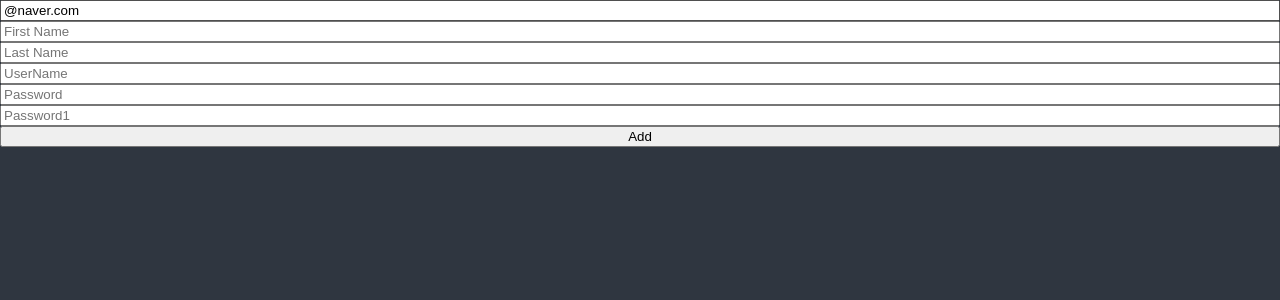
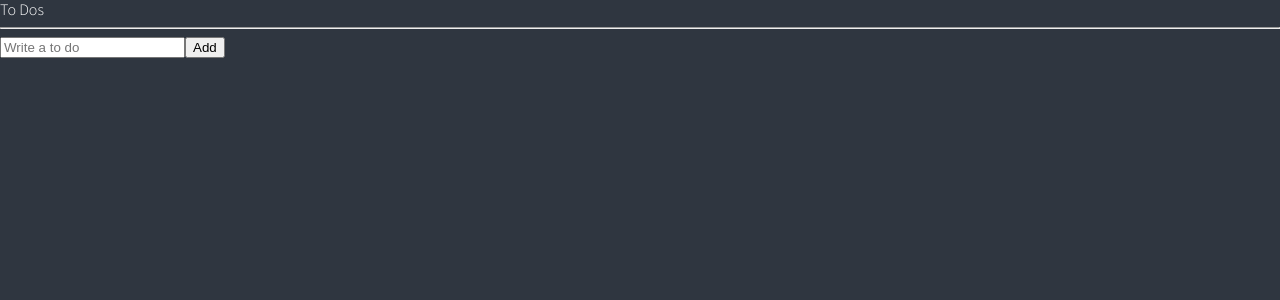
Before and after one commit to sweet-daphne/react-todo, a React (Create React App) app: page / in a window 1280 px wide. Shown: the top 300 px of the page. Built offline with nearby package versions, Linux system fonts and the light colour scheme.

Commit message:
add toDo

```diff
--- a/src/App.tsx
+++ b/src/App.tsx
@@ -1,5 +1,5 @@
 import { createGlobalStyle } from 'styled-components';
-import ToDoList from './ToDoList';
+import ToDoList from './components/ToDoList';
 
 const GlobalStyle = createGlobalStyle`
 @import url('https://fonts.googleapis.com/css2?family=Source+Sans+Pro:wght@300;400&display=swap');
--- a/src/ToDoList.tsx
+++ b/src/components/ToDoList.tsx
@@ -1,6 +1,3 @@
-import React from 'react';
-import { useForm } from 'react-hook-form';
-
 /*function ToDoList() {
   const [toDo, setTodo] = useState('');
   const [toDoError, setTodoError] = useState('');
@@ -29,7 +26,7 @@
   );
 }*/
 
-interface IForm {
+/*interface IForm {
   email: string;
   firstName: string;
   lastName: string;
@@ -122,6 +119,56 @@
       </form>
     </div>
   );
+}*/
+import { useForm } from 'react-hook-form';
+import { atom, useRecoilState } from 'recoil';
+
+interface IForm {
+  toDo: string;
+}
+
+interface IToDo {
+  text: string;
+  id: number;
+  category: 'TO_DO' | 'DOING' | 'DONE';
+}
+
+const toDoState = atom<IToDo[]>({
+  key: 'toDo',
+  default: [],
+});
+
+function ToDoList() {
+  const [toDos, setToDos] = useRecoilState(toDoState);
+  const { register, handleSubmit, setValue } = useForm<IForm>();
+  const handleValid = ({ toDo }: IForm) => {
+    setToDos((oldToDos) => [
+      { text: toDo, id: Date.now(), category: 'TO_DO' },
+      ...oldToDos,
+    ]);
+    setValue('toDo', '');
+  };
+
+  return (
+    <div>
+      <h1>To Dos</h1>
+      <hr />
+      <form onSubmit={handleSubmit(handleValid)}>
+        <input
+          {...register('toDo', {
+            required: 'Please write a To Do',
+          })}
+          placeholder="Write a to do"
+        />
+        <button>Add</button>
+      </form>
+      <ul>
+        {toDos.map((toDo) => (
+          <li key={toDo.id}>{toDo.text}</li>
+        ))}
+      </ul>
+    </div>
+  );
 }
 
 export default ToDoList;
```
